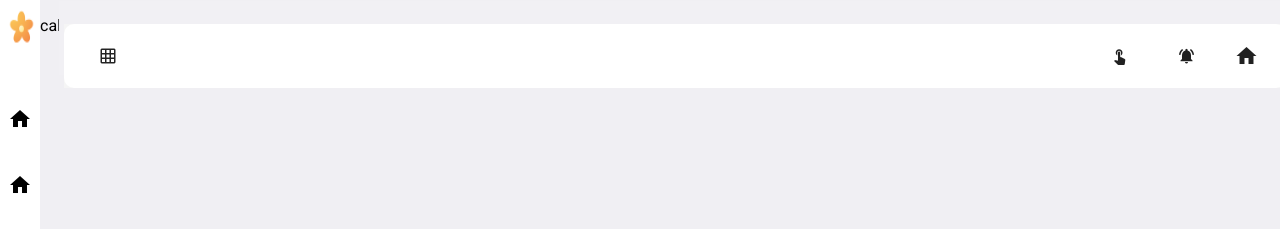
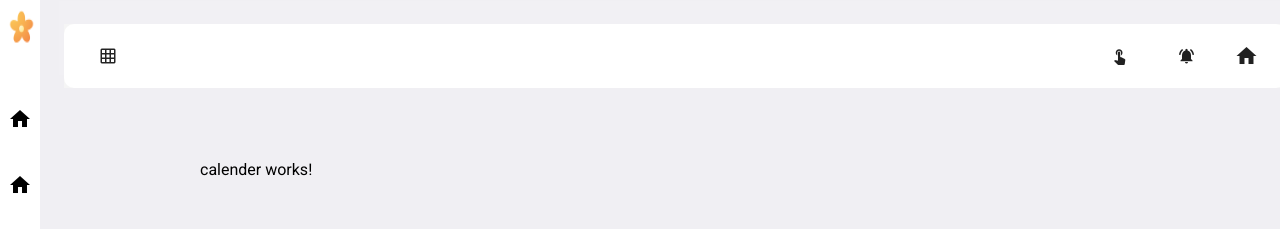
Before and after one commit to vats147/dashbord_demo, an Angular app: page /calender in a window 1280 px wide. Shown: the top 229 px of the page. Built offline with nearby package versions, Linux system fonts and the light colour scheme; what ngx-scrollbar would draw is missing.

Commit message:
calender fix

```diff
--- a/src/app/calender/calender.component.css
+++ b/src/app/calender/calender.component.css
@@ -0,0 +1,3 @@
+*{
+  margin: 10rem;
+}
--- a/src/app/slidebar/slidebar.component.css
+++ b/src/app/slidebar/slidebar.component.css
@@ -12,6 +12,7 @@
 .hyMyDiv {
   padding: .5rem;
   height: 100%;
+  background-color: #ffff;
   /* overflow: scroll; */
 }
 
```
